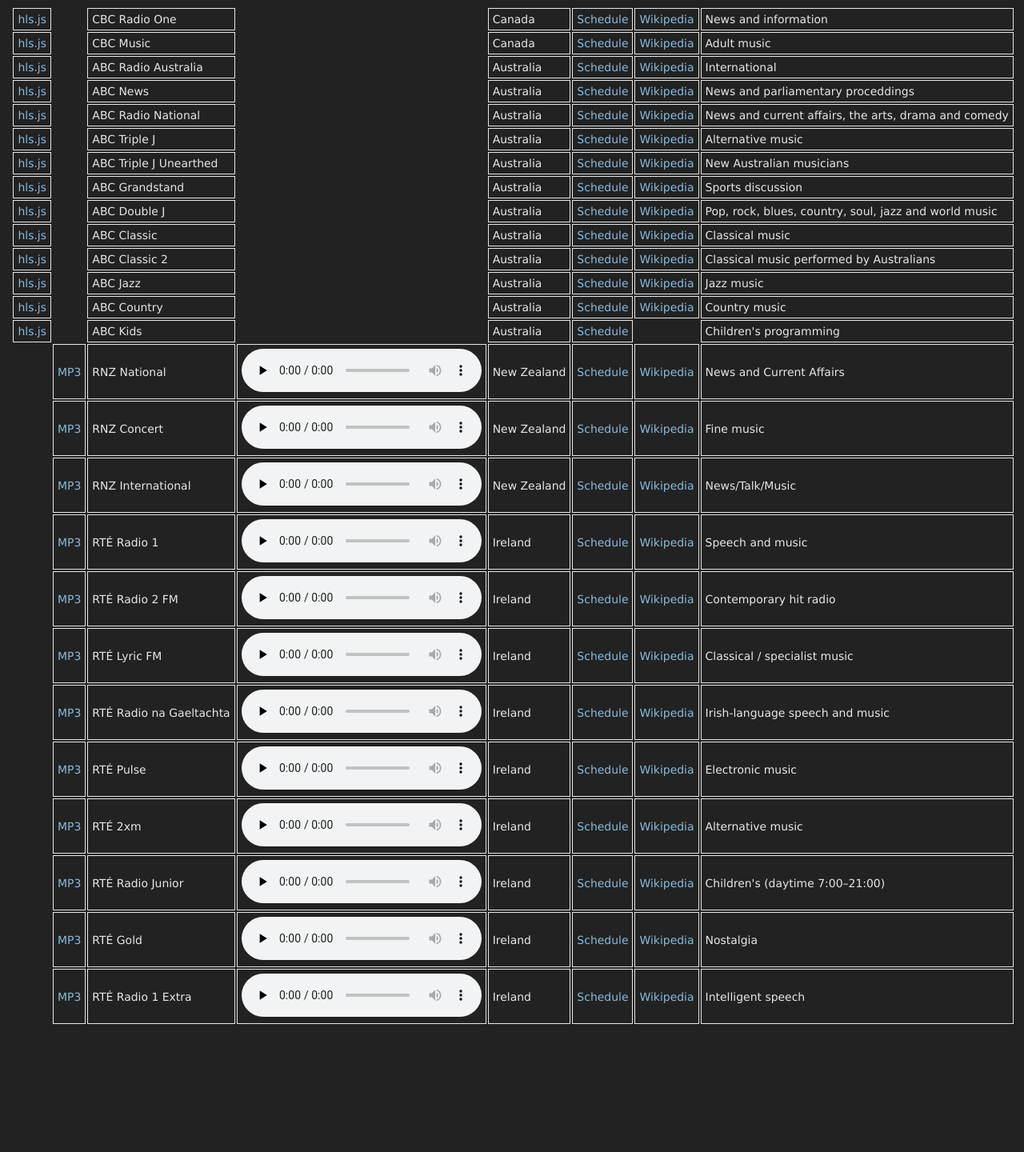
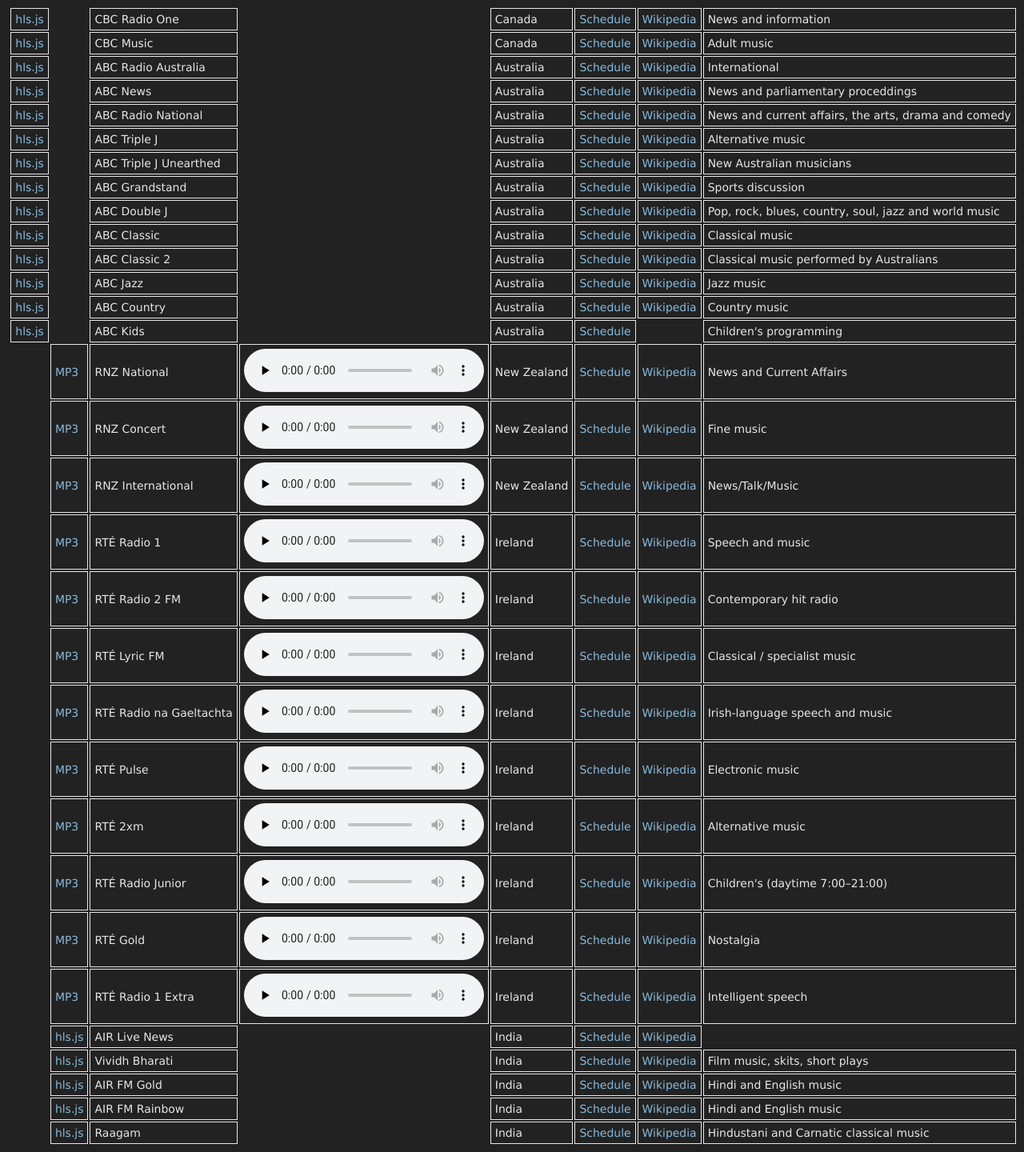
Before and after one commit to danburd/danburd.github.io, a Jekyll site: the page commonwealth.html, which Jekyll copies as it is, in a window 1280 px wide. Shown: the whole page at 80% size. Built offline with Jekyll 4.4.1, drawn with Linux system fonts in a browser that asks for light colours; before the commit the page ends 1290 px from its top, so only the background shows below that.

Commit message:
Added five national All India Radio stations

```diff
--- a/commonwealth.html
+++ b/commonwealth.html
@@ -267,6 +267,56 @@
    <td><a href="https://en.wikipedia.org/wiki/RT%C3%89_Radio_1_Extra">Wikipedia</a></td>
    <td>Intelligent speech</td>
   </tr>
+  <tr>
+   <td></td>
+   <td><a href="/hlsjsaudio.html?stream=https://esdcdn2-lh.akamaihd.net/i/esdcdn2_1@528073/master.m3u8">hls.js</a></td>
+   <td>AIR Live News</td>
+   <td></td>
+   <td>India</td>
+   <td><a href="http://prasarbharati.gov.in/liveradio.php">Schedule</a></td>
+   <td><a href="https://en.wikipedia.org/wiki/All_India_Radio">Wikipedia</a></td>
+   <td></td>
+  </tr>
+  <tr>
+   <td></td>
+   <td><a href="/hlsjsaudio.html?stream=https://vividhbharati-lh.akamaihd.net/i/vividhbharati_1@507811/master.m3u8">hls.js</a></td>
+   <td>Vividh Bharati</td>
+   <td></td>
+   <td>India</td>
+   <td><a href="http://allindiaradio.gov.in/channel-vividh-bharati/">Schedule</a></td>
+   <td><a href="https://en.wikipedia.org/wiki/Vividh_Bharati">Wikipedia</a></td>
+   <td>Film music, skits, short plays</td>
+  </tr>
+  <tr>
+   <td></td>
+   <td><a href="/hlsjsaudio.html?stream=https://airfmgold-lh.akamaihd.net/i/fmgold_1@507591/master.m3u8">hls.js</a></td>
+   <td>AIR FM Gold</td>
+   <td></td>
+   <td>India</td>
+   <td><a href="http://allindiaradio.gov.in/channel-fm-gold/">Schedule</a></td>
+   <td><a href="https://en.wikipedia.org/wiki/AIR_FM_Gold">Wikipedia</a></td>
+   <td>Hindi and English music</td>
+  </tr>
+  <tr>
+   <td></td>
+   <td><a href="/hlsjsaudio.html?stream=https://fmrainbow-lh.akamaihd.net/i/fmrainbow_1@507812/master.m3u8">hls.js</a></td>
+   <td>AIR FM Rainbow</td>
+   <td></td>
+   <td>India</td>
+   <td><a href="http://allindiaradio.gov.in/channel-fm-rainbow/">Schedule</a></td>
+   <td><a href="https://en.wikipedia.org/wiki/AIR_FM_Rainbow">Wikipedia</a></td>
+   <td>Hindi and English music</td>
+  </tr>
+  <tr>
+   <td></td>
+   <td><a href="/hlsjsaudio.html?stream=https://airraagam-lh.akamaihd.net/i/airraagam_1@507820/master.m3u8">hls.js</a></td>
+   <td>Raagam</td>
+   <td></td>
+   <td>India</td>
+   <td><a href="http://allindiaradio.gov.in/channel-raagam/">Schedule</a></td>
+   <td><a href="https://en.wikipedia.org/wiki/Raagam_(radio_channel)">Wikipedia</a></td>
+   <td>Hindustani and Carnatic classical music</td>
+  </tr>
 </table>
 </body>
 </html>
```
